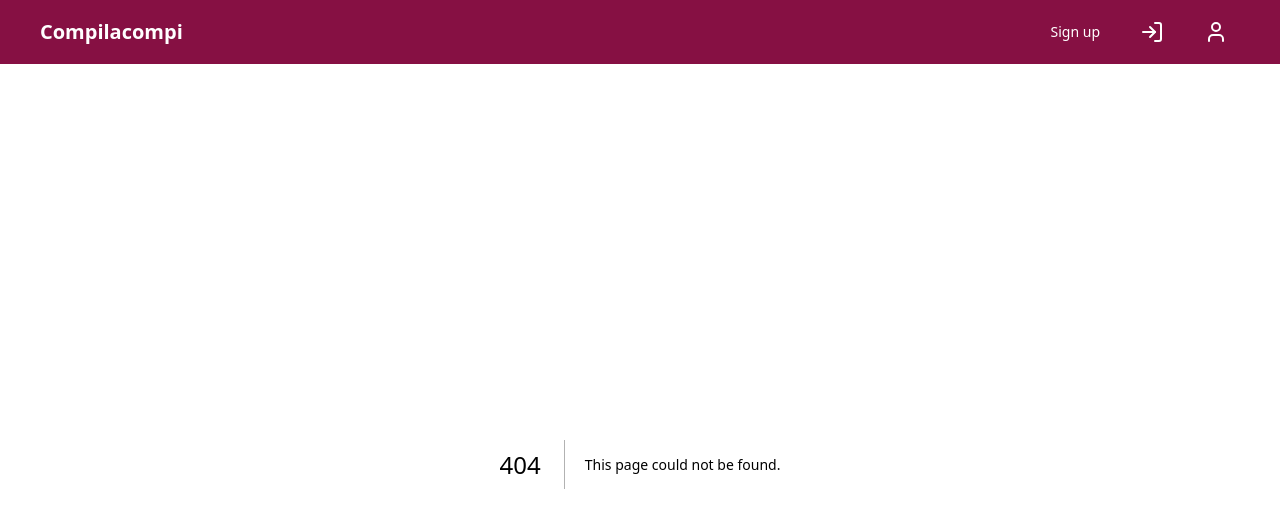
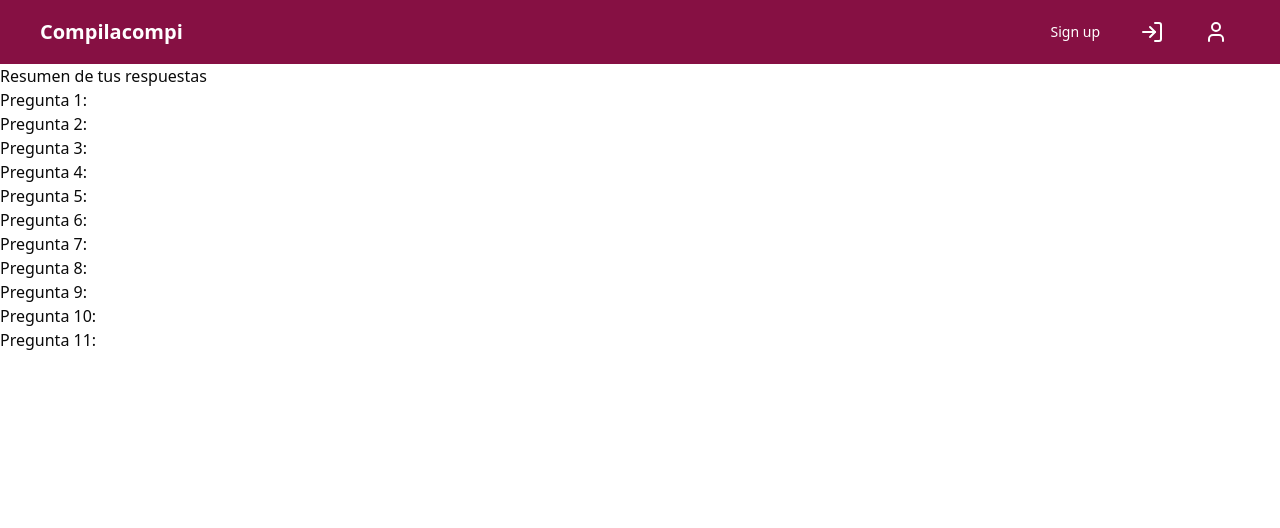
Before and after one commit to fernandacor/assessment, a Next.js app in the folder frontend/: page /testQuests/summary in a window 1280 px wide. Before the commit this address had no page. Shown: the top 528 px of the page. Built offline with nearby package versions, Linux system fonts and the light colour scheme.

Commit message:
pagina para sumarizar respuestas

```diff
--- /dev/null
+++ b/frontend/src/app/testQuests/summary/page.tsx
@@ -0,0 +1,38 @@
+"use client";
+import { useEffect, useState } from "react";
+
+const SummaryPage = () => {
+  const [answers, setAnswers] = useState<string[]>([]);
+
+  useEffect(() => {
+    const collectedAnswers: string[] = [];
+
+    // Suponiendo que tienes 5 preguntas
+    for (let i = 1; i <= 11; i++) {
+      const answer = localStorage.getItem(`question${i}`);
+      if (answer) {
+        collectedAnswers.push(answer);
+      } else {
+        collectedAnswers.push(""); // o null, si prefieres
+      }
+    }
+
+    setAnswers(collectedAnswers);
+
+    // Opcional: enviar al backend
+    console.log("Respuestas recopiladas:", collectedAnswers);
+  }, []);
+
+  return (
+    <div>
+      <h1>Resumen de tus respuestas</h1>
+      <ul>
+        {answers.map((answer, index) => (
+          <li key={index}>Pregunta {index + 1}: {answer}</li>
+        ))}
+      </ul>
+    </div>
+  );
+};
+
+export default SummaryPage;
```
